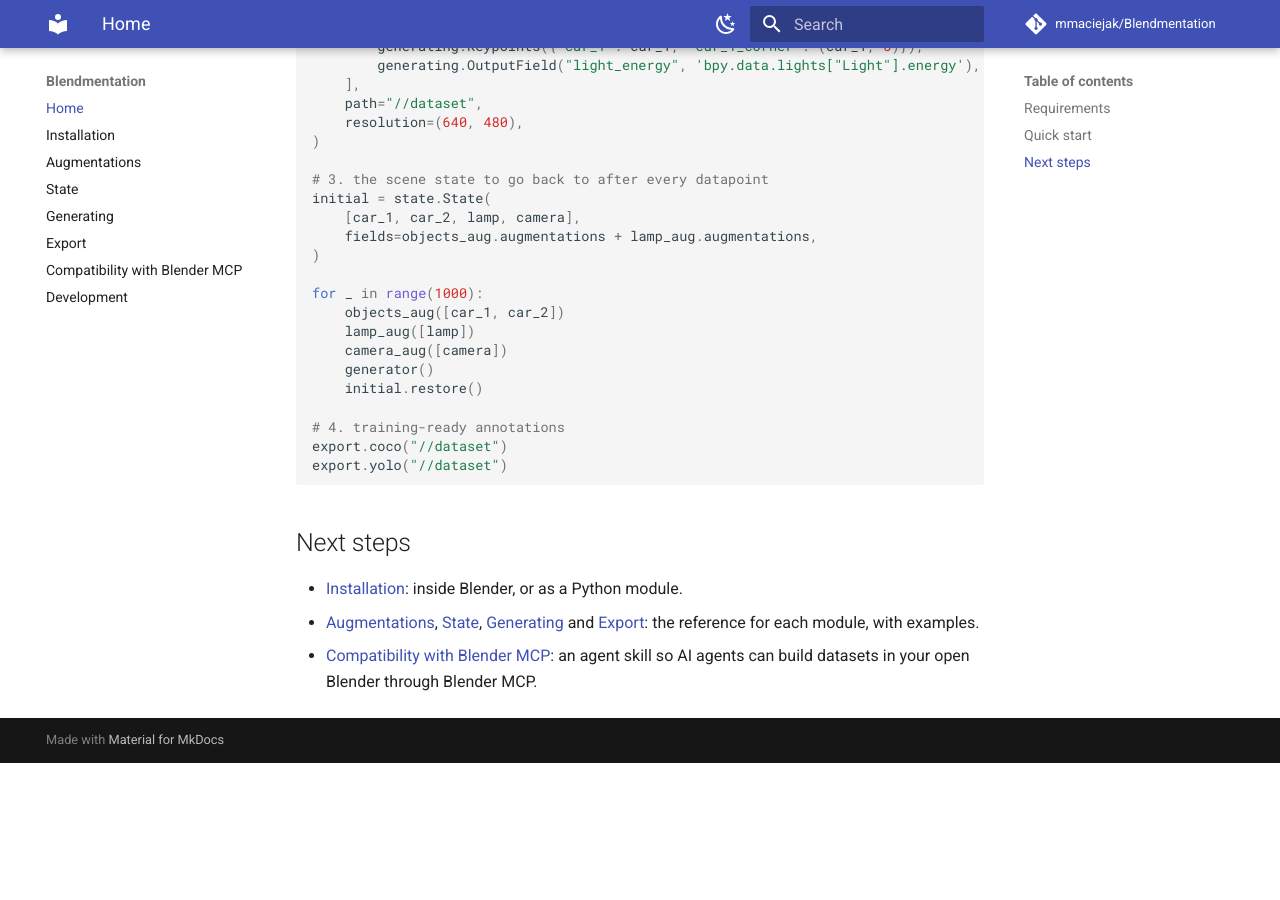
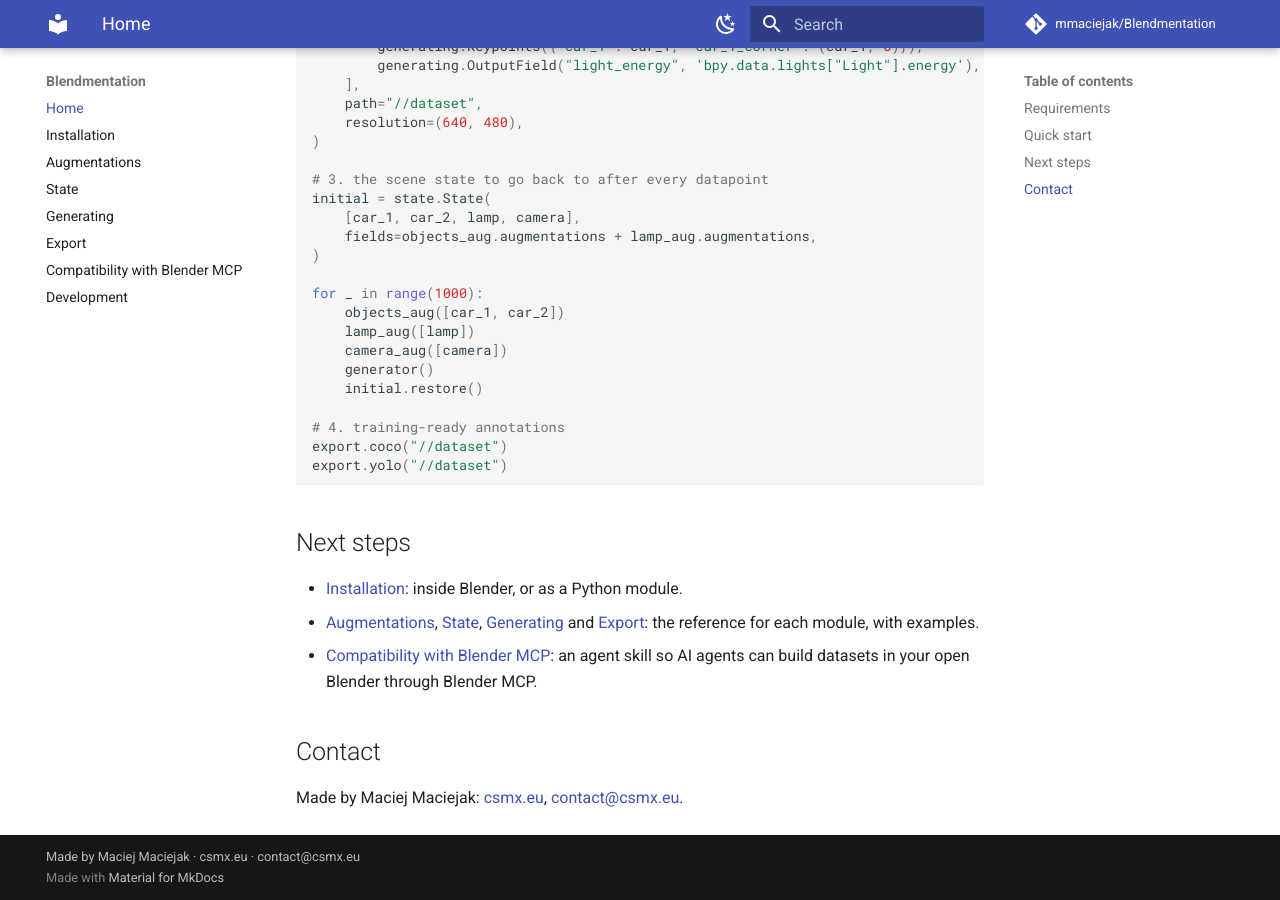
Before and after one commit to mmaciejak/Blendmentation, an MkDocs documentation site: the page built from docs/index.md, in a window 1280 px wide and 900 px high, scrolled down 1652 px. Built offline with MkDocs 1.6.1 and Material for MkDocs 9.7.7, drawn with Linux system fonts in a browser that asks for light colours; comment, search, counter and statistics services are not loaded; before the commit the page ends 2415 px from its top, so only the background shows below that.

Commit message:
switch docs adress

```diff
--- a/docs/index.md
+++ b/docs/index.md
@@ -100,3 +100,7 @@ export.yolo("//dataset")
 - [Installation](installation.md): inside Blender, or as a Python module.
 - [Augmentations](augmentations.md), [State](state.md), [Generating](generating.md) and [Export](export.md): the reference for each module, with examples.
 - [Compatibility with Blender MCP](blender-mcp.md): an agent skill so AI agents can build datasets in your open Blender through Blender MCP.
+
+## Contact
+
+Made by Maciej Maciejak: [csmx.eu](https://csmx.eu), [contact@csmx.eu](mailto:contact@csmx.eu).
--- a/mkdocs.yml
+++ b/mkdocs.yml
@@ -1,8 +1,9 @@
 site_name: Blendmentation
 site_description: Synthetic, augmented training datasets from Blender scenes
-site_url: https://mmaciejak.github.io/Blendmentation/
+site_url: https://docs.csmx.eu/
 repo_url: https://github.com/mmaciejak/Blendmentation
 repo_name: mmaciejak/Blendmentation
+copyright: Made by Maciej Maciejak · <a href="https://csmx.eu">csmx.eu</a> · <a href="mailto:contact@csmx.eu">contact@csmx.eu</a>
 edit_uri: edit/main/docs/
 
 nav:
--- a/pyproject.toml
+++ b/pyproject.toml
@@ -8,6 +8,7 @@
 description = "Synthetic, augmented training datasets from Blender scenes"
 readme = "README.md"
 requires-python = ">=3.10"
+authors = [{ name = "Maciej Maciejak", email = "contact@csmx.eu" }]
 keywords = ["blender", "synthetic data", "data augmentation", "computer vision", "dataset"]
 classifiers = [
     "Programming Language :: Python :: 3",
@@ -21,6 +22,7 @@
 
 [project.urls]
 Homepage = "https://github.com/mmaciejak/Blendmentation"
+Documentation = "https://docs.csmx.eu/"
 Issues = "https://github.com/mmaciejak/Blendmentation/issues"
 
 [project.optional-dependencies]
```
Also changed, not shown: CLAUDE.md (+1 -1 lines), README.md (+13 -9 lines), skills/blendmentation/SKILL.md (+2 -2 lines), 1 other file.
